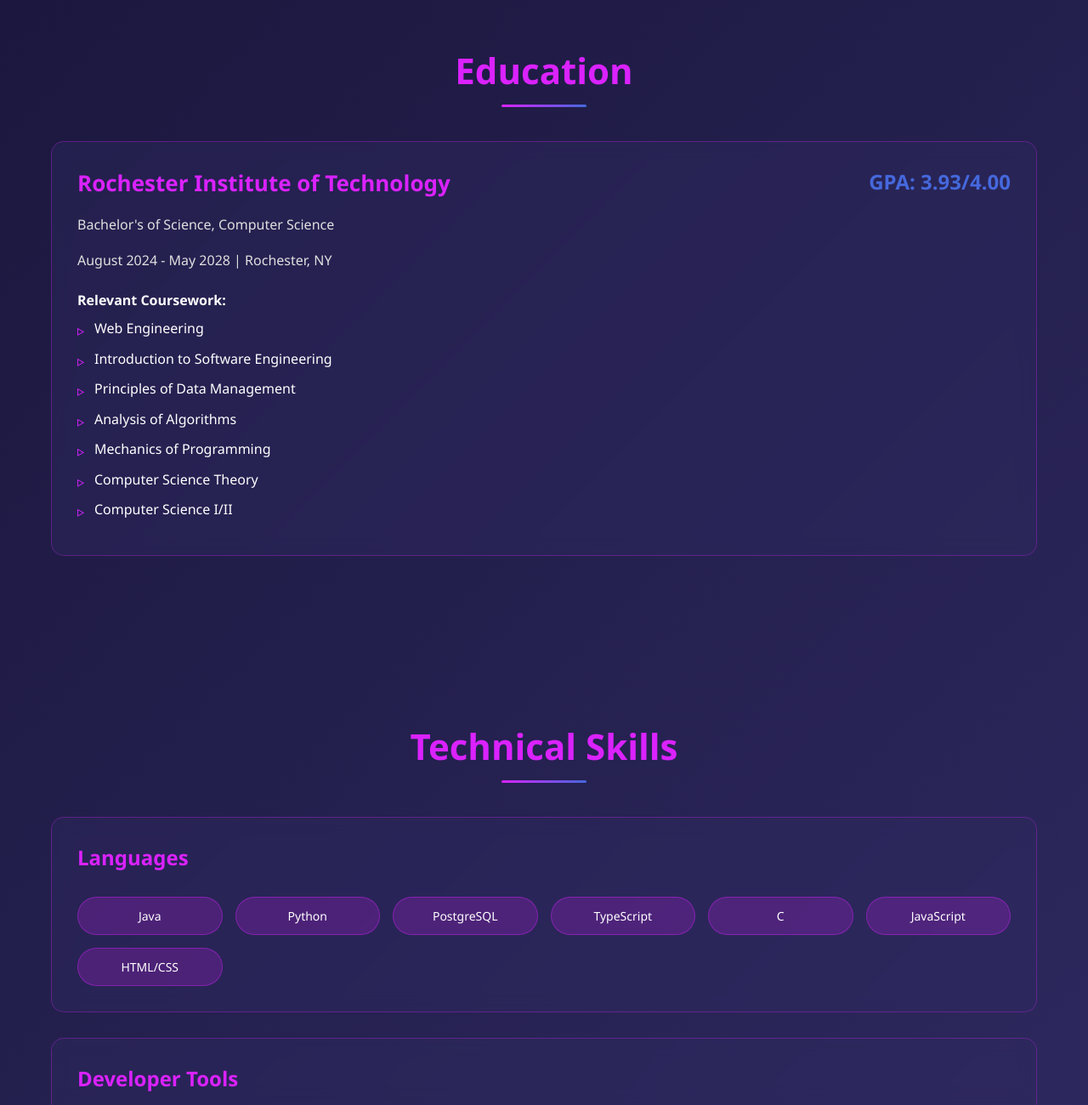
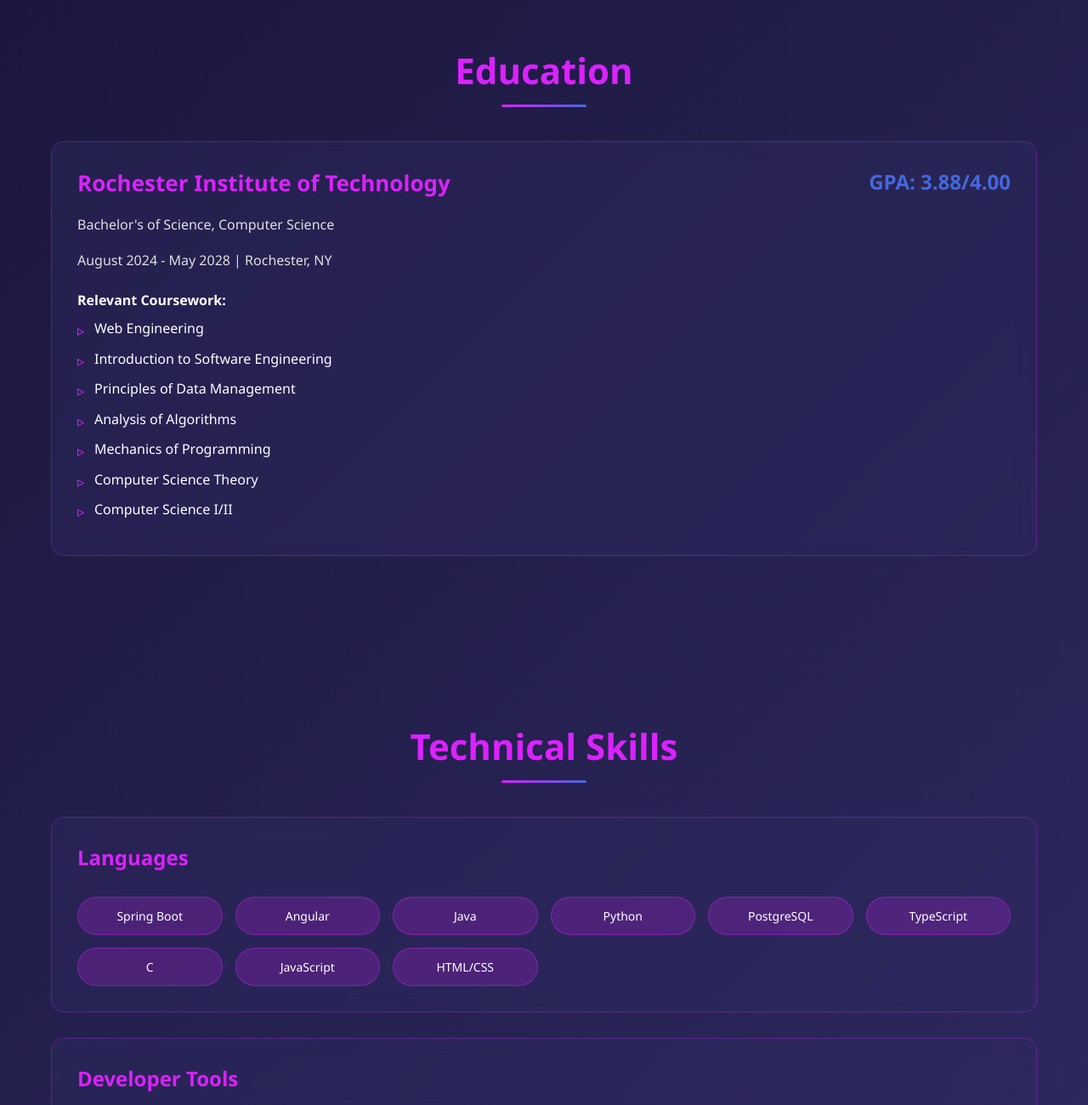
Before and after one commit to Oxerlax/Personal-Portfolio-Website, a plain HTML site: page index.html in a window 1280 px wide. Shown: the part 1751-3051 px from the top of the page at 85% size. Drawn offline with Linux system fonts and the light colour scheme.

Commit message:
Updated facts after recent end to Spring semester

```diff
--- a/index.html
+++ b/index.html
@@ -53,7 +53,7 @@
                         <p style="margin-top: 20px;">August 2024 - May 2028 | Rochester, NY</p>
                     </div>
                     <div class="education-right">
-                        <p class="gpa">GPA: 3.93/4.00</p>
+                        <p class="gpa">GPA: 3.88/4.00</p>
                     </div>
                 </div>
                 <p style="margin-bottom: 10px;"><strong>Relevant Coursework:</strong></p>
@@ -90,6 +90,8 @@
             <div class="card">
                 <h3>Languages</h3>
                 <div class="skills-grid">
+                    <div class="skill-tag">Spring Boot</div>
+                    <div class="skill-tag">Angular</div>
                     <div class="skill-tag">Java</div>
                     <div class="skill-tag">Python</div>
                     <div class="skill-tag">PostgreSQL</div>
```
